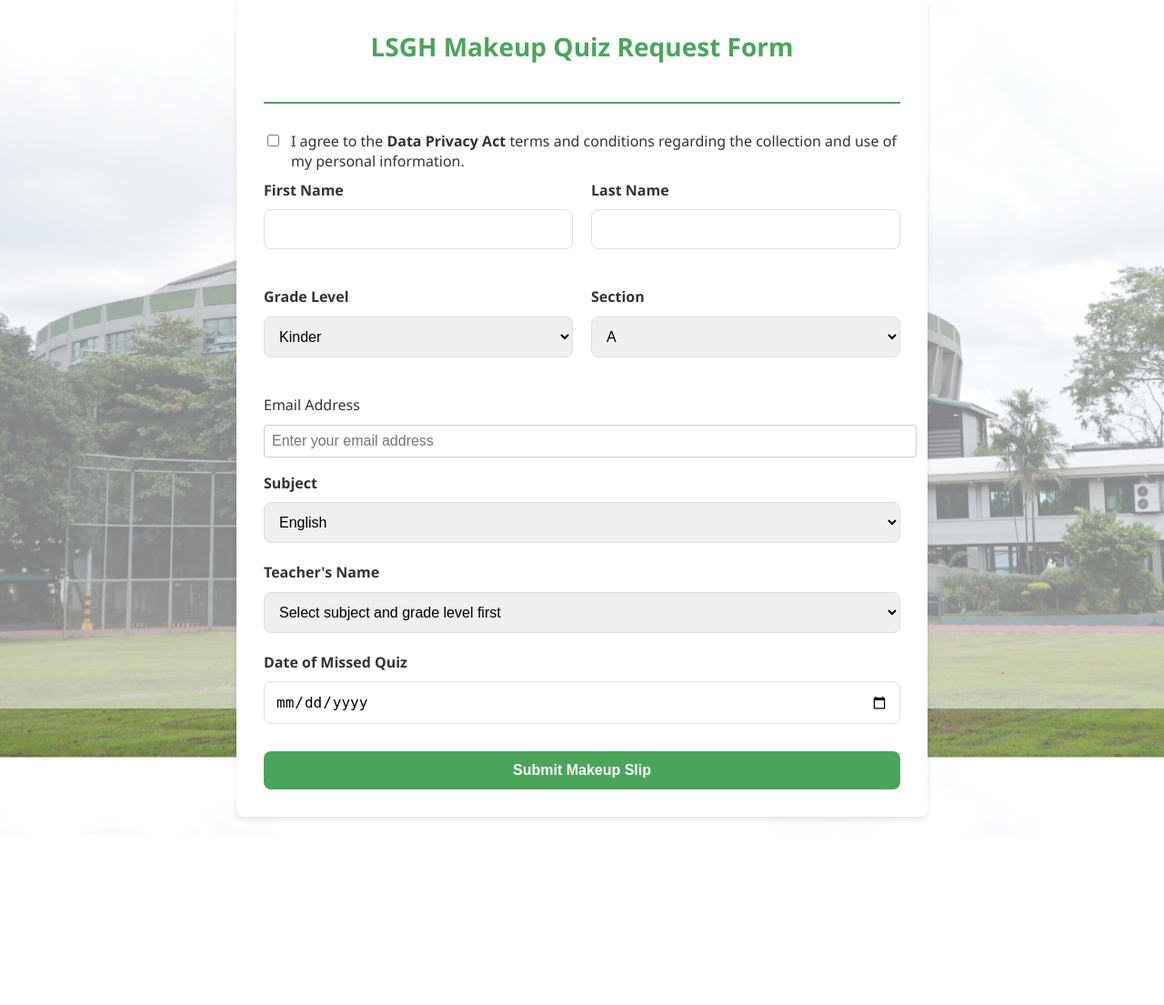
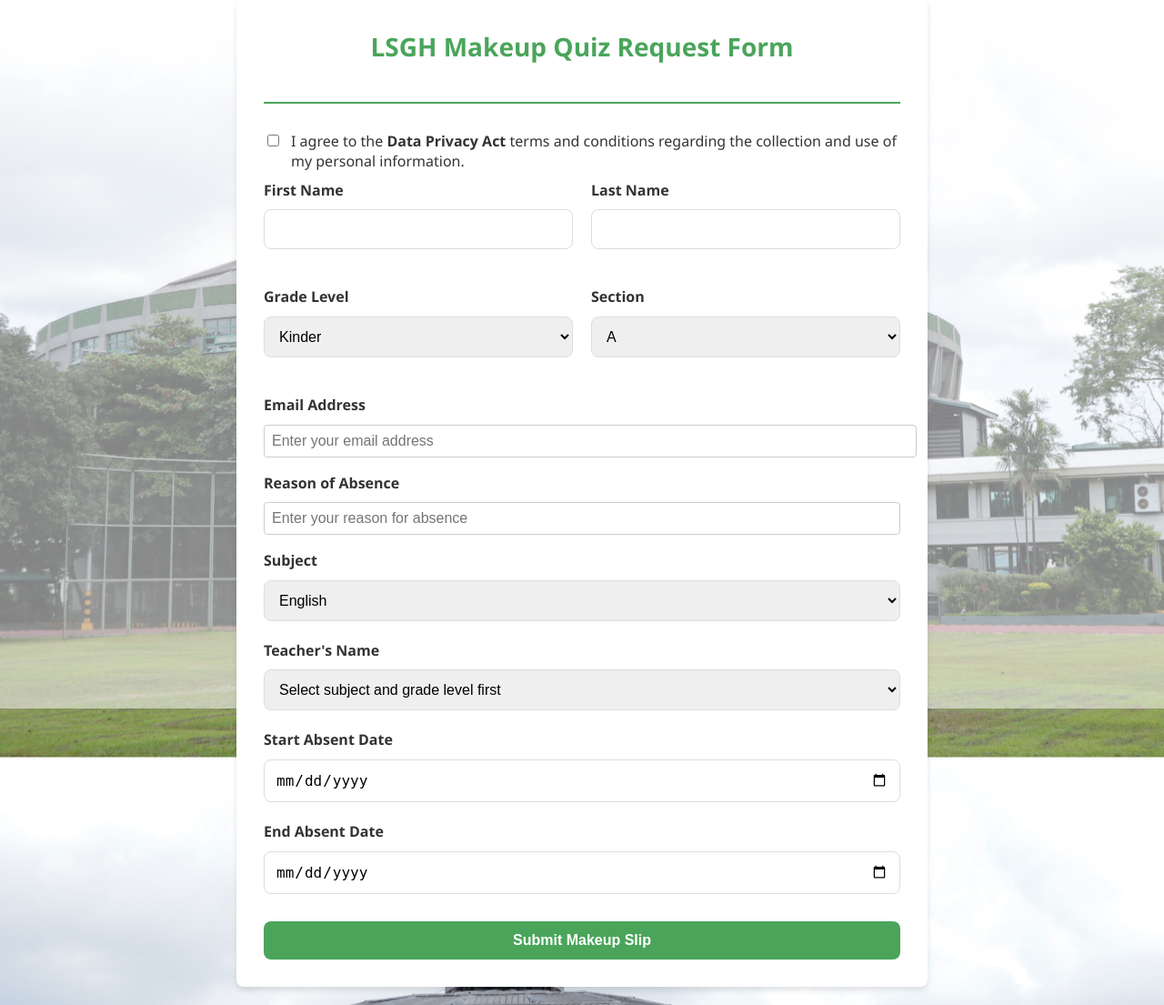
Before and after one commit to kenaniscoding/GH_MakeUpSlip, a PHP site: page / in a window 1280 px wide. Shown: the part 21-1126 px from the top of the page at 91% size. Before the commit the page ends 924 px from the top, so only its background shows below. Run offline with PHP 8.4, Linux system fonts and the light colour scheme; data that the repository does not hold is empty.

Commit message:
refactor and add start and end date

```diff
--- a/debug_teachers.php
+++ b/debug_teachers.php
@@ -7,7 +7,7 @@
 ini_set('display_errors', 1);
 
 // Database connection
-$conn = new mysqli("localhost", "root", "", "db2");
+$conn = new mysqli("localhost", "root", "", "db");
 
 // Check connection
 if ($conn->connect_error) {
--- a/get_teachers.php
+++ b/get_teachers.php
@@ -5,7 +5,7 @@
 ini_set('display_errors', 1);
 
 // Database connection
-$conn = new mysqli("localhost", "root", "", "db2");
+$conn = new mysqli("localhost", "root", "", "db");
 
 // Check connection
 if ($conn->connect_error) {
--- a/index.php
+++ b/index.php
@@ -10,33 +10,36 @@
 <body>
 <?php
 // Database connection
-$conn = new mysqli("localhost", "root", "", "db2");
+$conn = new mysqli("localhost", "root", "", "db");
 // Check connection
 if ($conn->connect_error) {
     die("<div class='error-message'>Connection failed: " . $conn->connect_error . "</div>");
 }
 
-// Run only if the form is submitted
-if ($_SERVER["REQUEST_METHOD"] == "POST") {
-    // Collect and sanitize form inputs
-    $first_name = $conn->real_escape_string($_POST["first_name"]);
-    $last_name = $conn->real_escape_string($_POST["last_name"]);
-    $grade = $conn->real_escape_string($_POST["grade"]);
-    $section = $conn->real_escape_string($_POST["section"]);
-    $subject = $conn->real_escape_string($_POST["subject"]);
-    $teacher = $conn->real_escape_string($_POST["teacher"]);
-    $quiz_date = isset($_POST["quiz_date"]) ? $conn->real_escape_string($_POST["quiz_date"]) : '';
+// //DELETE THIS???????????
+// // Run only if the form is submitted
+// if ($_SERVER["REQUEST_METHOD"] == "POST") {
+//     // Collect and sanitize form inputs
+//     $first_name = $conn->real_escape_string($_POST["first_name"]);
+//     $last_name = $conn->real_escape_string($_POST["last_name"]);
+//     $grade = $conn->real_escape_string($_POST["grade"]);
+//     $section = $conn->real_escape_string($_POST["section"]);
+//     $subject = $conn->real_escape_string($_POST["subject"]);
+//     $teacher = $conn->real_escape_string($_POST["teacher"]);
+//     $quiz_date = isset($_POST["quiz_date"]) ? $conn->real_escape_string($_POST["quiz_date"]) : '';
 
-    // Insert query
-    $sql = "INSERT INTO makeup_slips (first_name, last_name, grade_level, section, subject, teacher_name, quiz_date)
-            VALUES ('$first_name', '$last_name', '$grade', '$section', '$subject', '$teacher', '$quiz_date')";
+//     // Insert query
+//     $sql = "INSERT INTO makeup_slips (first_name, last_name, grade_level, section, subject, teacher_name, quiz_date)
+//             VALUES ('$first_name', '$last_name', '$grade', '$section', '$subject', '$teacher', '$quiz_date')";
 
-    if ($conn->query($sql) === TRUE) {
-        echo "<div class='success-message'>Makeup slip submitted successfully!</div>";
-    } else {
-        echo "<div class='error-message'>Error: " . $conn->error . "</div>";
-    }
-}
+//     if ($conn->query($sql) === TRUE) {
+//         echo "<div class='success-message'>Makeup slip submitted successfully!</div>";
+//     } else {
+//         echo "<div class='error-message'>Error: " . $conn->error . "</div>";
+//     }
+// }
+// //DELETE THIS???????????
+
 
 // For debugging, let's see what values are in the database
 $teachersDebug = $conn->query("SELECT DISTINCT subject FROM teachers ORDER BY subject");
@@ -116,7 +119,7 @@
         </div>
 
         <div class="form-group" style="margin-bottom: 1rem;">
-        <label for="email" style="display: block; margin-bottom: 0.5rem; font-weight: 500;">
+        <label for="email">
             Email Address
         </label>
         <input
@@ -126,6 +129,20 @@
             required
             placeholder="Enter your email address"
             pattern="[a-z0-9._%+-]+@[a-z0-9.-]+\.[a-z]{2,}$"
+            style="width: 100%; padding: 0.5rem; border: 1px solid #ccc; border-radius: 4px; font-size: 1rem;"
+        >
+        </div>
+
+        <div class="form-group" style="margin-bottom: 1rem;">
+        <label for="reason">
+            Reason of Absence
+        </label>
+        <input
+            type="text"
+            id="reason"
+            name="reason"
+            required
+            placeholder="Enter your reason for absence"
             style="width: 100%; padding: 0.5rem; border: 1px solid #ccc; border-radius: 4px; font-size: 1rem;"
         >
         </div>
@@ -160,8 +177,13 @@
         </div>
 
         <div class="form-group">
-            <label for="quiz_date">Date of Missed Quiz</label>
-            <input type="date" id="quiz_date" name="quiz_date" max="<?php echo date('Y-m-d'); ?>" required>
+            <label for="start_date">Start Absent Date</label>
+            <input type="date" id="start_date" name="start_date" max="<?php echo date('Y-m-d'); ?>" required>
+        </div>
+
+        <div class="form-group">
+            <label for="end_date">End Absent Date</label>
+            <input type="date" id="end_date" name="end_date" max="<?php echo date('Y-m-d'); ?>" required>
         </div>
 
         <button type="submit">Submit Makeup Slip</button>
```
Also changed, not shown: teachers_email.php (+9 -7 lines).
